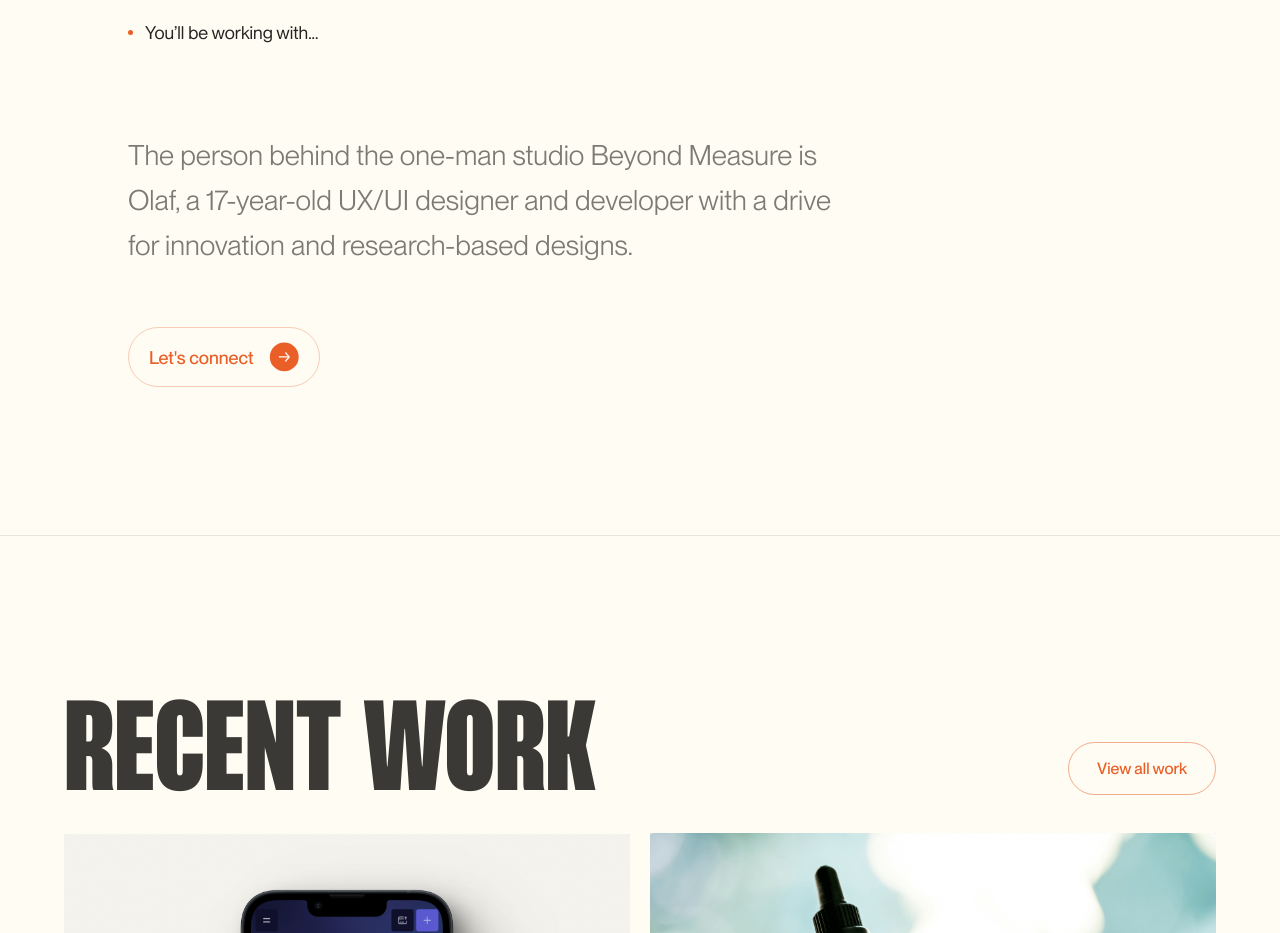
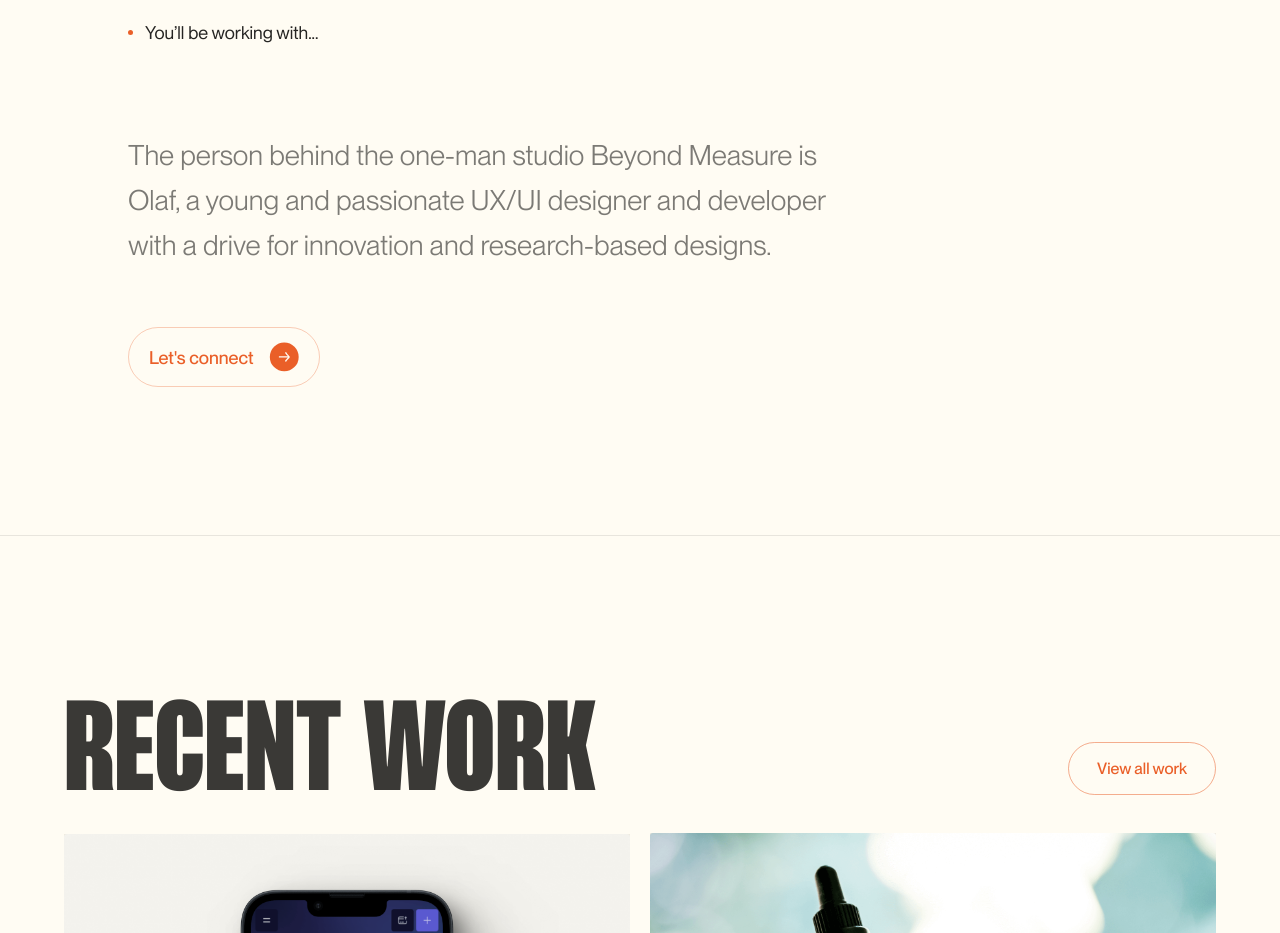
Before and after one commit to Ademrobert/beyond-measure, a plain HTML site: page index.html in a window 1280 px wide. Shown: the part 2860-3793 px from the top of the page. Drawn offline with nearby package versions, Linux system fonts and the light colour scheme; a script that the page names is missing.

Commit message:
Add files via upload

```diff
--- a/index.html
+++ b/index.html
@@ -465,7 +465,7 @@
                             </div>
                             <div class="about_content-wrapper">
                                 <p class="show-on-scroll">The person behind the one-man studio Beyond Measure is Olaf, a
-                                    17-year-old UX/UI
+                                    young and passionate UX/UI
                                     designer
                                     and developer with a drive for innovation and research-based designs.</p>
                                 <div class="buttons show-on-scroll">
```
